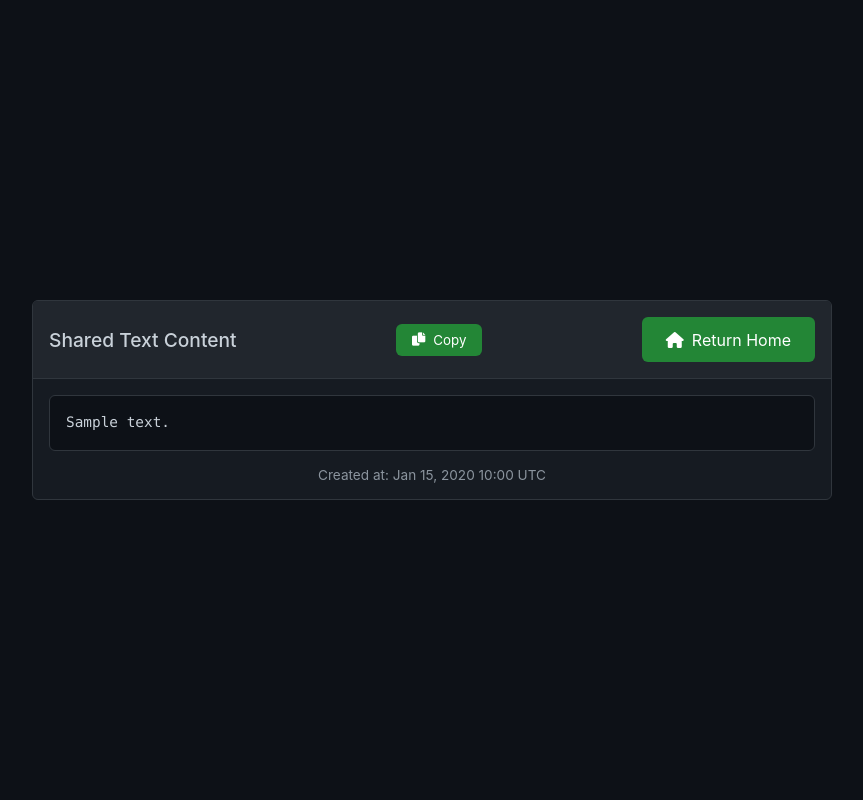
After one commit to bishal2059/shareIt, a Django app: template templates/share_page.html in a window 1280 px wide. The commit adds this page. Shown: the whole page, without its empty margins (208-1071 px from the left). Run offline with Django 4.2, Linux system fonts and the light colour scheme; the template is opened without the code that fills it: most values are stand-ins (such as "Sample title", 1, 10 or a date in 2020).

Commit message:
templates changed

```diff
--- a/templates/layout.html
+++ b/templates/layout.html
@@ -4,6 +4,7 @@
   <head>
     <meta charset="UTF-8" />
     <meta name="viewport" content="width=device-width, initial-scale=1.0" />
+    <link rel="icon" href={% static 'favicon.png'%} type="image/x-icon">
     <title>{%block title%} Share It {%endblock%}</title>
     {% block css %}{% endblock %} {% block js %}{% endblock %}
   </head>
--- /dev/null
+++ b/templates/share_page.html
@@ -0,0 +1,168 @@
+<!DOCTYPE html>
+<html lang="en">
+<head>
+    <meta charset="UTF-8">
+    <meta name="viewport" content="width=device-width, initial-scale=1.0">
+    <title>Shared Text - ShareIt</title>
+    <link rel="icon" href="/static/favicon.png" type="image/x-icon">
+    <link rel="stylesheet" href="https://cdnjs.cloudflare.com/ajax/libs/font-awesome/6.0.0/css/all.min.css">
+    <style>
+        * {
+            margin: 0;
+            padding: 0;
+            box-sizing: border-box;
+            font-family: -apple-system, BlinkMacSystemFont, "Segoe UI", Roboto, Oxygen-Sans, Ubuntu, Cantarell, "Helvetica Neue", sans-serif;
+        }
+
+        body {
+            background: #0d1117;
+            color: #c9d1d9;
+            min-height: 100vh;
+            display: flex;
+            align-items: center;
+            justify-content: center;
+            padding: 2rem;
+        }
+
+        .container {
+            background: #161b22;
+            border: 1px solid #30363d;
+            border-radius: 6px;
+            width: 100%;
+            max-width: 800px;
+            overflow: hidden;
+        }
+
+        .header {
+            background: #21262d;
+            padding: 1rem;
+            border-bottom: 1px solid #30363d;
+            display: flex;
+            justify-content: space-between;
+            align-items: center;
+        }
+
+        .header h1 {
+            font-size: 1.2rem;
+            font-weight: 500;
+        }
+
+        .copy-btn {
+            background: #238636;
+            color: white;
+            border: none;
+            padding: 0.5rem 1rem;
+            border-radius: 6px;
+            cursor: pointer;
+            display: flex;
+            align-items: center;
+            gap: 0.5rem;
+            transition: all 0.2s;
+        }
+
+        .copy-btn:hover {
+            background: #2ea043;
+        }
+
+        .copy-btn.copied {
+            background: #238636;
+            pointer-events: none;
+        }
+
+        .content-box {
+            padding: 1rem;
+            position: relative;
+        }
+
+        pre {
+            white-space: pre-wrap;
+            word-wrap: break-word;
+            background: #0d1117;
+            padding: 1rem;
+            border-radius: 6px;
+            border: 1px solid #30363d;
+            font-family: ui-monospace, SFMono-Regular, SF Mono, Menlo, Consolas, Liberation Mono, monospace;
+            font-size: 0.9rem;
+            line-height: 1.5;
+            max-height: 60vh;
+            overflow-y: auto;
+        }
+
+        .meta-info {
+            color: #8b949e;
+            font-size: 0.85rem;
+            margin-top: 1rem;
+            text-align: center;
+        }
+
+        @media (max-width: 768px) {
+            body {
+                padding: 1rem;
+            }
+
+            .header h1 {
+                font-size: 1rem;
+            }
+
+            .copy-btn {
+                padding: 0.4rem 0.8rem;
+                font-size: 0.9rem;
+            }
+        }
+        .home-link {
+            background: #238636;
+            color: white;
+            padding: 0.8rem 1.5rem;
+            border-radius: 6px;
+            text-decoration: none;
+            display: inline-flex;
+            align-items: center;
+            gap: 0.5rem;
+            transition: all 0.2s;
+        }
+
+        .home-link:hover {
+            background: #2ea043;
+            transform: translateY(-1px);
+        }
+    </style>
+</head>
+<body>
+    <div class="container">
+        <div class="header">
+            <h1>Shared Text Content</h1>
+            <button class="copy-btn" onclick="copyText()">
+                <i class="fas fa-copy"></i>
+                <span>Copy</span>
+            </button>
+            <a href="/share" class="home-link">
+                <i class="fas fa-home"></i>
+                Return Home
+            </a>
+        </div>
+        <div class="content-box">
+            <pre id="text-content">{{ content }}</pre>
+            <div class="meta-info">
+                Created at: {{ created_at|date:"M j, Y H:i" }} UTC
+            </div>
+        </div>
+    </div>
+
+    <script>
+        function copyText() {
+            const text = document.getElementById('text-content').textContent;
+            const btn = document.querySelector('.copy-btn');
+
+            navigator.clipboard.writeText(text).then(() => {
+                btn.classList.add('copied');
+                btn.innerHTML = `<i class="fas fa-check"></i> Copied!`;
+
+                setTimeout(() => {
+                    btn.classList.remove('copied');
+                    btn.innerHTML = `<i class="fas fa-copy"></i> Copy`;
+                }, 2000);
+            });
+        }
+    </script>
+</body>
+</html>
```
Also changed, not shown: templates/error.html (added, +100 -0 lines).
